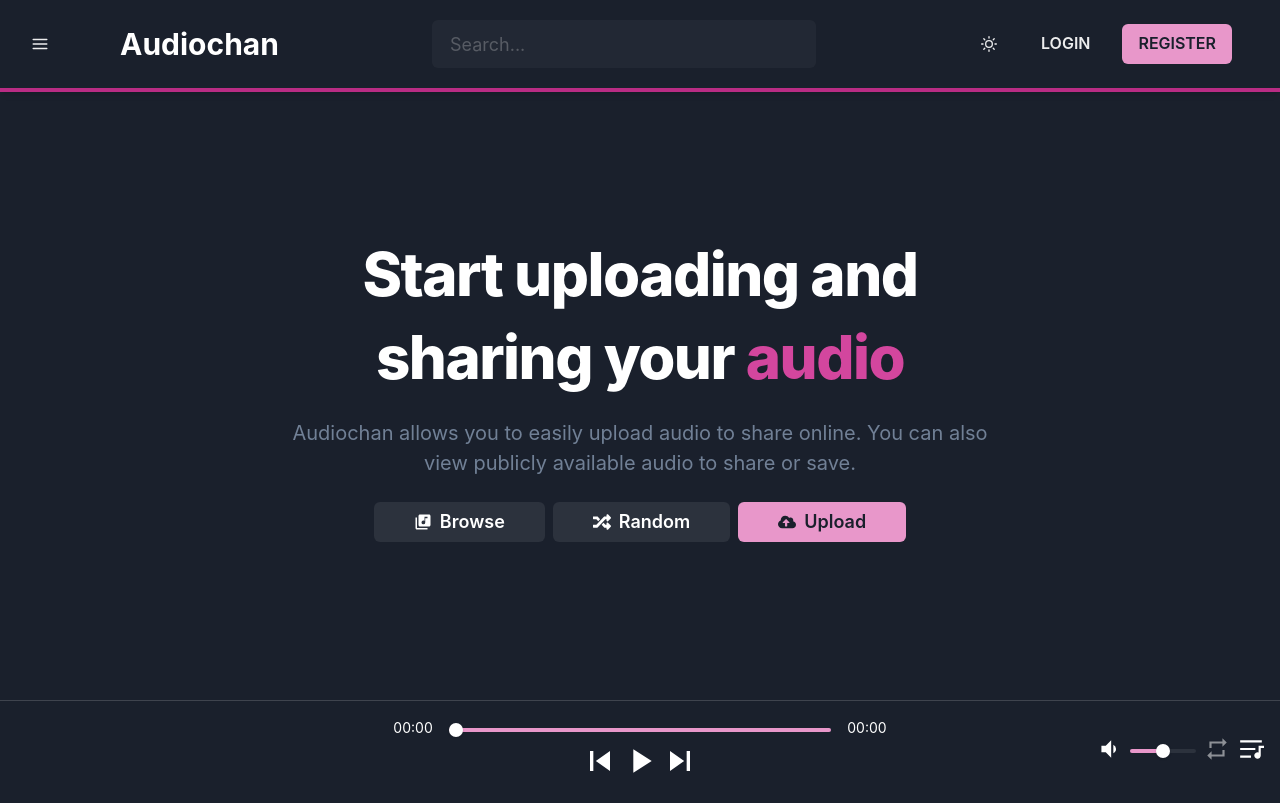
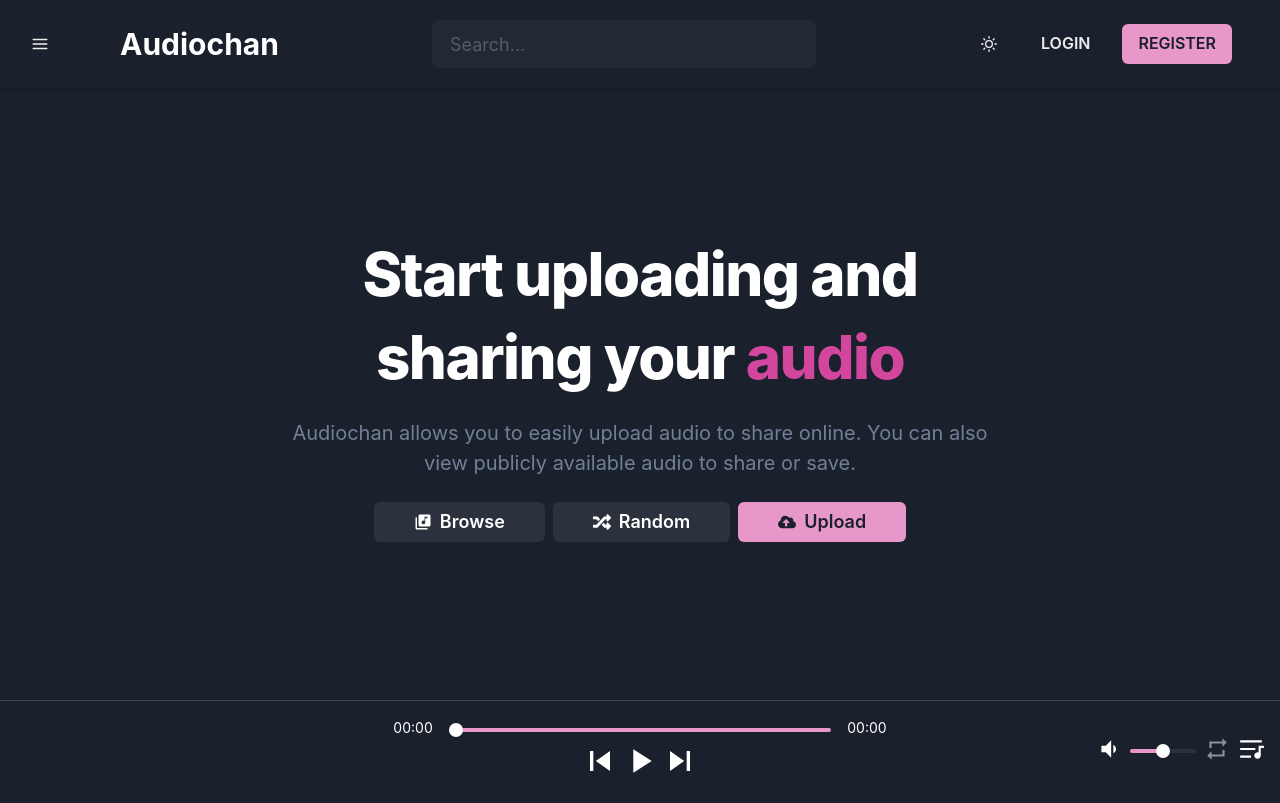
Before and after one commit to nollidnosnhoj/Tuna, a Next.js app in the folder web/: page / in a window 1280 px wide. Built offline with nearby package versions, Linux system fonts and the light colour scheme; what axios-auth-refresh would draw is missing.

Commit message:
update drawer margin

```diff
--- a/web/src/components/Header/index.tsx
+++ b/web/src/components/Header/index.tsx
@@ -120,8 +120,6 @@ const Header: React.FC<HeaderProps> = (props) => {
         align="center"
         as="header"
         px={4}
-        borderColor="primary.500"
-        borderBottomWidth={4}
         position="fixed"
         top={0}
         left={0}
@@ -145,6 +143,7 @@ const Header: React.FC<HeaderProps> = (props) => {
               onClick={onToggle}
               position="relative"
               ref={menuButtonRef}
+              isRound
             />
             <Box display={{ base: "none", md: "flex" }} marginLeft={14}>
               <Heading size="lg">
@@ -201,7 +200,7 @@ const Header: React.FC<HeaderProps> = (props) => {
       >
         <DrawerOverlay>
           <DrawerContent>
-            <DrawerBody p={0} marginTop="120px">
+            <DrawerBody p={0} marginTop="100px">
               <HeaderMenuLink
                 label="Browse"
                 href="/audios"
```
